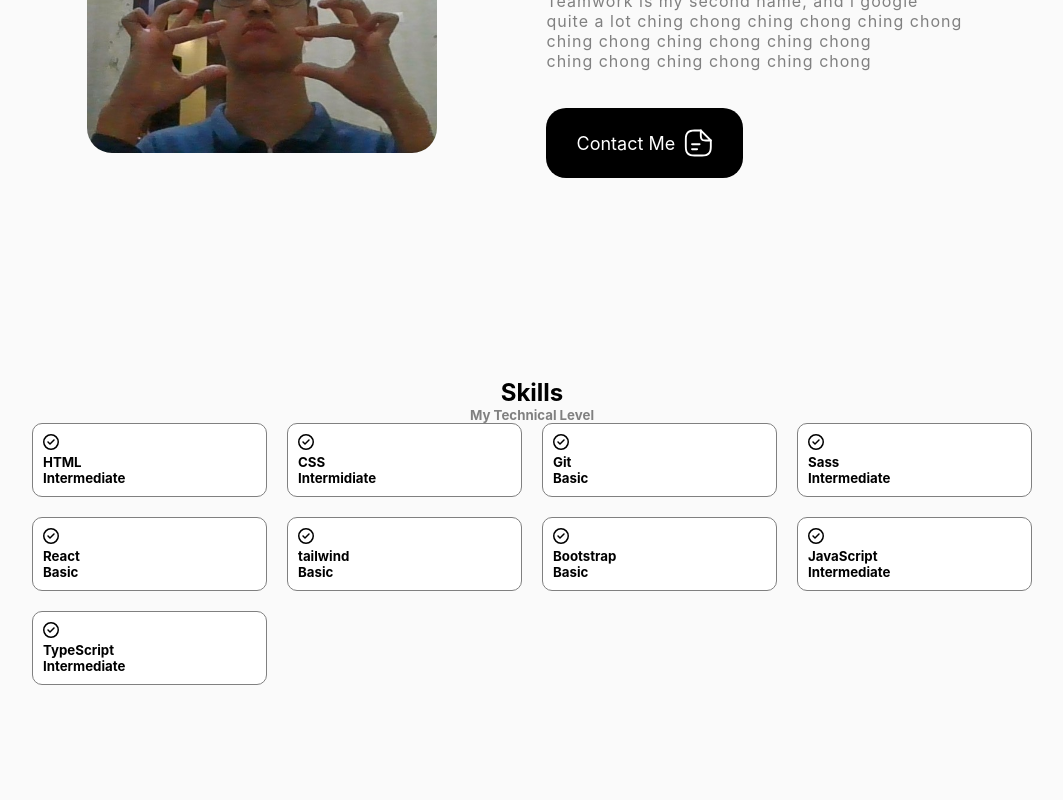
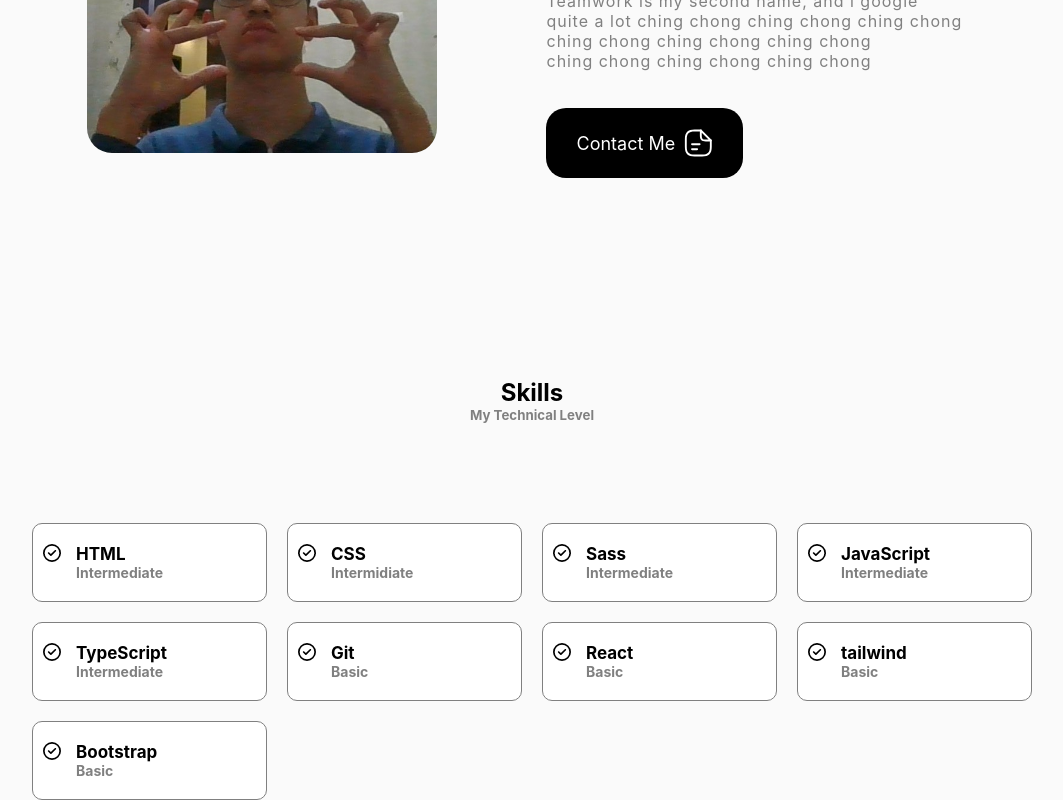
Before and after one commit to wifv/portfolio, a React (Vite) app: page / in a window 1280 px wide. Shown: the part 1225-2025 px from the top of the page, without its empty margins (108-1171 px from the left). Before the commit the page ends 1910 px from the top, so only its background shows below. Built offline with nearby package versions, Linux system fonts and the light colour scheme.

Commit message:
skills done

```diff
--- a/src/assets/Page.tsx
+++ b/src/assets/Page.tsx
@@ -69,64 +69,64 @@ const Page = () => {
           <div className="skill-block">
             <svg xmlns="http://www.w3.org/2000/svg" viewBox="0 0 512 512"><path d="M256 48a208 208 0 1 1 0 416 208 208 0 1 1 0-416zm0 464A256 256 0 1 0 256 0a256 256 0 1 0 0 512zM369 209c9.4-9.4 9.4-24.6 0-33.9s-24.6-9.4-33.9 0l-111 111-47-47c-9.4-9.4-24.6-9.4-33.9 0s-9.4 24.6 0 33.9l64 64c9.4 9.4 24.6 9.4 33.9 0L369 209z"/></svg>
             <div className="skill-block-right">
-              <h5>HTML</h5>
-              <h5>Intermediate</h5>
+              <h2>HTML</h2>
+              <h5 className="color-2">Intermediate</h5>
             </div>
           </div>
           <div className="skill-block">
             <svg xmlns="http://www.w3.org/2000/svg" viewBox="0 0 512 512"><path d="M256 48a208 208 0 1 1 0 416 208 208 0 1 1 0-416zm0 464A256 256 0 1 0 256 0a256 256 0 1 0 0 512zM369 209c9.4-9.4 9.4-24.6 0-33.9s-24.6-9.4-33.9 0l-111 111-47-47c-9.4-9.4-24.6-9.4-33.9 0s-9.4 24.6 0 33.9l64 64c9.4 9.4 24.6 9.4 33.9 0L369 209z"/></svg>
             <div className="skill-block-right">
-              <h5>CSS</h5>
-              <h5>Intermidiate</h5>
+              <h2>CSS</h2>
+              <h5 className="color-2">Intermidiate</h5>
             </div>
           </div>
           <div className="skill-block">
             <svg xmlns="http://www.w3.org/2000/svg" viewBox="0 0 512 512"><path d="M256 48a208 208 0 1 1 0 416 208 208 0 1 1 0-416zm0 464A256 256 0 1 0 256 0a256 256 0 1 0 0 512zM369 209c9.4-9.4 9.4-24.6 0-33.9s-24.6-9.4-33.9 0l-111 111-47-47c-9.4-9.4-24.6-9.4-33.9 0s-9.4 24.6 0 33.9l64 64c9.4 9.4 24.6 9.4 33.9 0L369 209z"/></svg>
             <div className="skill-block-right">
-              <h5>Git</h5>
-              <h5>Basic</h5>
+              <h2>Sass</h2>
+              <h5 className="color-2">Intermediate</h5>
             </div>
           </div>
           <div className="skill-block">
             <svg xmlns="http://www.w3.org/2000/svg" viewBox="0 0 512 512"><path d="M256 48a208 208 0 1 1 0 416 208 208 0 1 1 0-416zm0 464A256 256 0 1 0 256 0a256 256 0 1 0 0 512zM369 209c9.4-9.4 9.4-24.6 0-33.9s-24.6-9.4-33.9 0l-111 111-47-47c-9.4-9.4-24.6-9.4-33.9 0s-9.4 24.6 0 33.9l64 64c9.4 9.4 24.6 9.4 33.9 0L369 209z"/></svg>
             <div className="skill-block-right">
-              <h5>Sass</h5>
-              <h5>Intermediate</h5>
+              <h2>JavaScript</h2>
+              <h5 className="color-2">Intermediate</h5>
             </div>
           </div>
           <div className="skill-block">
             <svg xmlns="http://www.w3.org/2000/svg" viewBox="0 0 512 512"><path d="M256 48a208 208 0 1 1 0 416 208 208 0 1 1 0-416zm0 464A256 256 0 1 0 256 0a256 256 0 1 0 0 512zM369 209c9.4-9.4 9.4-24.6 0-33.9s-24.6-9.4-33.9 0l-111 111-47-47c-9.4-9.4-24.6-9.4-33.9 0s-9.4 24.6 0 33.9l64 64c9.4 9.4 24.6 9.4 33.9 0L369 209z"/></svg>
             <div className="skill-block-right">
-              <h5>React</h5>
-              <h5>Basic</h5>
+              <h2>TypeScript</h2>
+              <h5 className="color-2">Intermediate</h5>
             </div>
           </div>
           <div className="skill-block">
             <svg xmlns="http://www.w3.org/2000/svg" viewBox="0 0 512 512"><path d="M256 48a208 208 0 1 1 0 416 208 208 0 1 1 0-416zm0 464A256 256 0 1 0 256 0a256 256 0 1 0 0 512zM369 209c9.4-9.4 9.4-24.6 0-33.9s-24.6-9.4-33.9 0l-111 111-47-47c-9.4-9.4-24.6-9.4-33.9 0s-9.4 24.6 0 33.9l64 64c9.4 9.4 24.6 9.4 33.9 0L369 209z"/></svg>
             <div className="skill-block-right">
-              <h5>tailwind</h5>
-              <h5>Basic</h5>
+              <h2>Git</h2>
+              <h5 className="color-2">Basic</h5>
             </div>
           </div>
           <div className="skill-block">
             <svg xmlns="http://www.w3.org/2000/svg" viewBox="0 0 512 512"><path d="M256 48a208 208 0 1 1 0 416 208 208 0 1 1 0-416zm0 464A256 256 0 1 0 256 0a256 256 0 1 0 0 512zM369 209c9.4-9.4 9.4-24.6 0-33.9s-24.6-9.4-33.9 0l-111 111-47-47c-9.4-9.4-24.6-9.4-33.9 0s-9.4 24.6 0 33.9l64 64c9.4 9.4 24.6 9.4 33.9 0L369 209z"/></svg>
             <div className="skill-block-right">
-              <h5>Bootstrap</h5>
-              <h5>Basic</h5>
+              <h2>React</h2>
+              <h5 className="color-2">Basic</h5>
             </div>
           </div>
           <div className="skill-block">
             <svg xmlns="http://www.w3.org/2000/svg" viewBox="0 0 512 512"><path d="M256 48a208 208 0 1 1 0 416 208 208 0 1 1 0-416zm0 464A256 256 0 1 0 256 0a256 256 0 1 0 0 512zM369 209c9.4-9.4 9.4-24.6 0-33.9s-24.6-9.4-33.9 0l-111 111-47-47c-9.4-9.4-24.6-9.4-33.9 0s-9.4 24.6 0 33.9l64 64c9.4 9.4 24.6 9.4 33.9 0L369 209z"/></svg>
             <div className="skill-block-right">
-              <h5>JavaScript</h5>
-              <h5>Intermediate</h5>
+              <h2>tailwind</h2>
+              <h5 className="color-2">Basic</h5>
             </div>
           </div>
           <div className="skill-block">
             <svg xmlns="http://www.w3.org/2000/svg" viewBox="0 0 512 512"><path d="M256 48a208 208 0 1 1 0 416 208 208 0 1 1 0-416zm0 464A256 256 0 1 0 256 0a256 256 0 1 0 0 512zM369 209c9.4-9.4 9.4-24.6 0-33.9s-24.6-9.4-33.9 0l-111 111-47-47c-9.4-9.4-24.6-9.4-33.9 0s-9.4 24.6 0 33.9l64 64c9.4 9.4 24.6 9.4 33.9 0L369 209z"/></svg>
             <div className="skill-block-right">
-              <h5>TypeScript</h5>
-              <h5>Intermediate</h5>
+              <h2>Bootstrap</h2>
+              <h5 className="color-2">Basic</h5>
             </div>
           </div>
         </div>
--- a/src/assets/page.css
+++ b/src/assets/page.css
@@ -96,20 +96,21 @@
 
     /* //// */
 
-    /* 25% { clip-path: polygon(50% 0%, 80% 10%, 100% 35%, 100% 70%, 80% 90%, 50% 100%, 20% 90%, 0% 70%, 0% 35%, 20% 10%); } */
-    /* 50% { clip-path: polygon(45% 14%, 81% 9%, 94% 38%, 83% 68%, 81% 95%, 50% 100%, 23% 89%, 3% 75%, 3% 39%, 21% 12%); } */
-    /* 75% { clip-path: polygon(51% 18%, 93% 9%, 96% 37%, 91% 78%, 71% 98%, 44% 95%, 14% 92%, 0% 70%, 12% 41%, 20% 10%); } */
+    /* 25% { clip-path: polygon(50% 0%, 80% 10%, 100% 35%, 100% 70%, 80% 90%, 50% 100%, 20% 90%, 0% 70%, 0% 35%, 20% 10%); }
+    50% { clip-path: polygon(45% 14%, 81% 9%, 94% 38%, 83% 68%, 81% 95%, 50% 100%, 23% 89%, 3% 75%, 3% 39%, 21% 12%); }
+    75% { clip-path: polygon(51% 18%, 93% 9%, 96% 37%, 91% 78%, 71% 98%, 44% 95%, 14% 92%, 0% 70%, 12% 41%, 20% 10%); } */
     0% {
         border-radius: 58% 40% 30% 70%/60% 30% 70% 40%;
     }
 
     33% {
+        border-radius: 60% 70% 50% 80%/50% 50% 60%;
+    }
+
+    66% {
         border-radius: 30% 60% 70% 40%/50% 60% 30%;
     }
 
-    66% {
-        border-radius: 60% 70% 50% 80%/50% 50% 60%;
-    }
     100% {
         border-radius: 58% 40% 30% 70%/60% 30% 70% 40%;
     }
@@ -178,22 +179,37 @@
     margin-top: 200px;
 }
 
+
+
 .skill-block svg {
-    width: 16px;
+    width: 18px;
 }
 
 .skills {
     display: grid;
     gap: 20px;
-    grid-template-columns: repeat(auto-fit, minmax(200px, 1fr));
+    grid-template-columns: repeat(auto-fit, minmax(190px, 1fr));
+    margin-top: 100px;
 }
 
 .skill-block {
-    padding: 10px;
+    padding: 20px 10px;
     border: 1px solid rgb(128, 128, 128);
     border-radius: 10px;
     background-color: white;
     transition: all 0.2s;
+    display: flex;
+    gap: 15px;
+    align-items: flex-start;
+    cursor: pointer;
+}
+
+.skill-block h2 {
+    font-size: 17px;
+}
+
+.skill-block h5 {
+    font-size: 14px;
 }
 
 .skill-block:hover {
```
